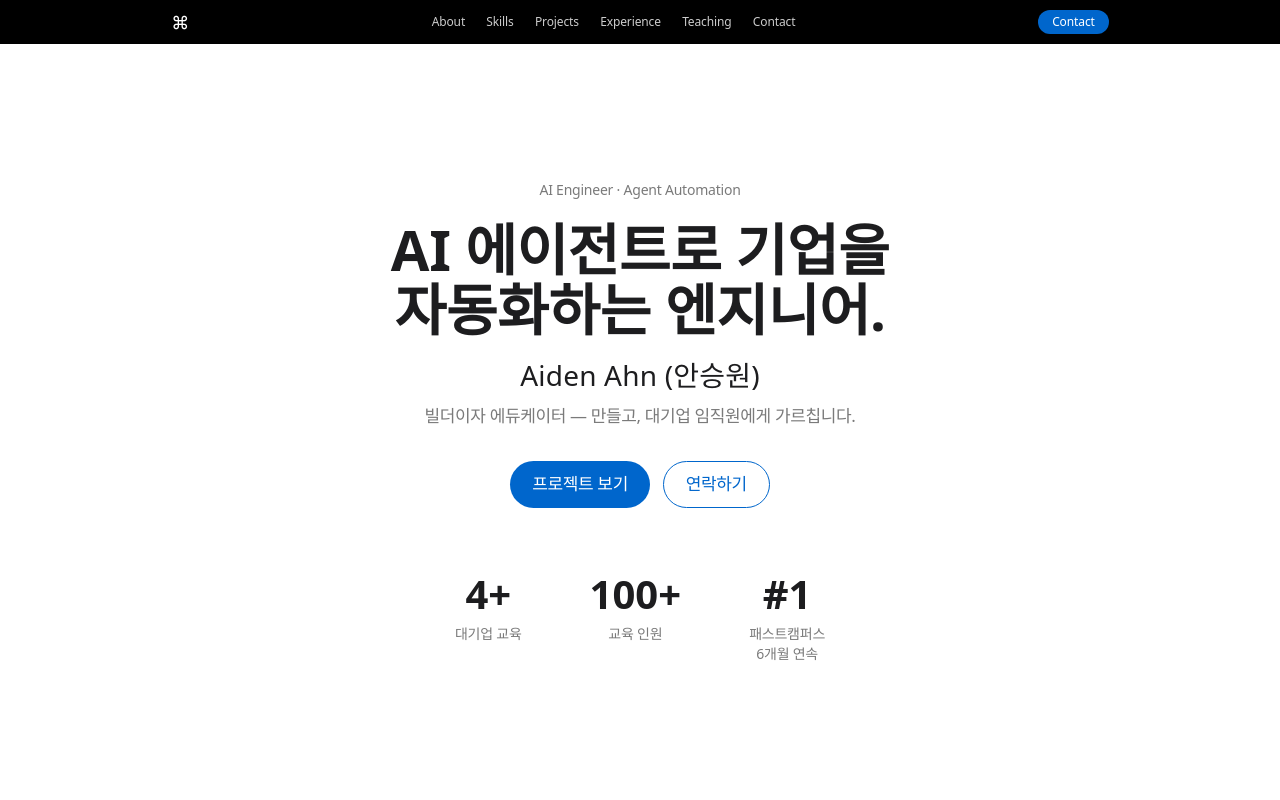
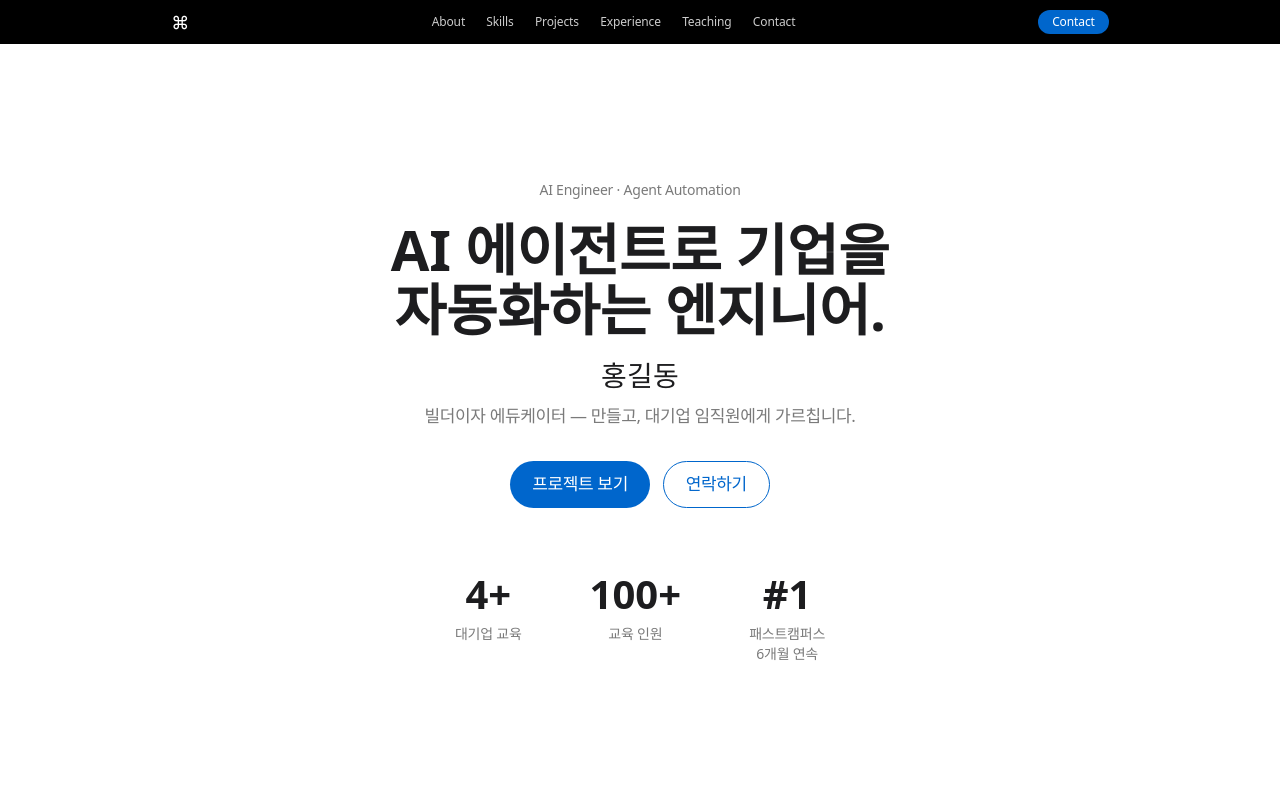
Before and after one commit to demodev-likelion/07_Resume_Portfolio_Site, a Next.js app: page / in a window 1280 px wide. Shown: the top 800 px of the page. Built offline with nearby package versions, Linux system fonts and the light colour scheme.

Commit message:
refactor: 이름을 홍길동으로 변경
Hero, Contact 푸터, layout 메타데이터(title/keywords/authors/OG)
전체 교체.

Co-Authored-By: Claude Sonnet 4.6 <noreply@anthropic.com>

```diff
--- a/src/app/layout.tsx
+++ b/src/app/layout.tsx
@@ -2,16 +2,16 @@ import type { Metadata } from "next";
 import "./globals.css";
 
 export const metadata: Metadata = {
-  title: "Aiden Ahn — AI Engineer",
+  title: "홍길동 — AI Engineer",
   description:
     "AI 에이전트 자동화 전문 엔지니어. 현대자동차·이랜드 등 대기업 AI 교육, 과학기술정보통신부 장관상 수상.",
-  keywords: ["AI Engineer", "AI 에이전트", "LangChain", "Claude Code", "n8n", "안승원", "Aiden Ahn"],
-  authors: [{ name: "Aiden Ahn", url: "https://seunan.dev" }],
+  keywords: ["AI Engineer", "AI 에이전트", "LangChain", "Claude Code", "n8n", "홍길동"],
+  authors: [{ name: "홍길동", url: "https://seunan.dev" }],
   openGraph: {
-    title: "Aiden Ahn — AI Engineer",
+    title: "홍길동 — AI Engineer",
     description: "AI 에이전트 자동화 전문 엔지니어. 현대자동차·이랜드 등 대기업 AI 교육, 과학기술정보통신부 장관상 수상.",
     url: "https://seunan.dev",
-    siteName: "Aiden Ahn Portfolio",
+    siteName: "홍길동 Portfolio",
     locale: "ko_KR",
     type: "website",
   },
--- a/src/components/Contact.tsx
+++ b/src/components/Contact.tsx
@@ -164,7 +164,7 @@ export default function Contact() {
           }}
         >
           <p style={{ color: "var(--color-ink-muted-48)", fontSize: "12px", letterSpacing: "-0.12px" }}>
-            Copyright © 2026 Aiden Ahn. All rights reserved.
+            Copyright © 2026 홍길동. All rights reserved.
           </p>
           <p style={{ color: "var(--color-ink-muted-48)", fontSize: "12px", letterSpacing: "-0.12px" }}>
             Built with Next.js · seunan.dev
--- a/src/components/Hero.tsx
+++ b/src/components/Hero.tsx
@@ -48,7 +48,7 @@ export default function Hero() {
             marginBottom: "12px",
           }}
         >
-          Aiden Ahn (안승원)
+          홍길동
         </p>
 
         <p
```
